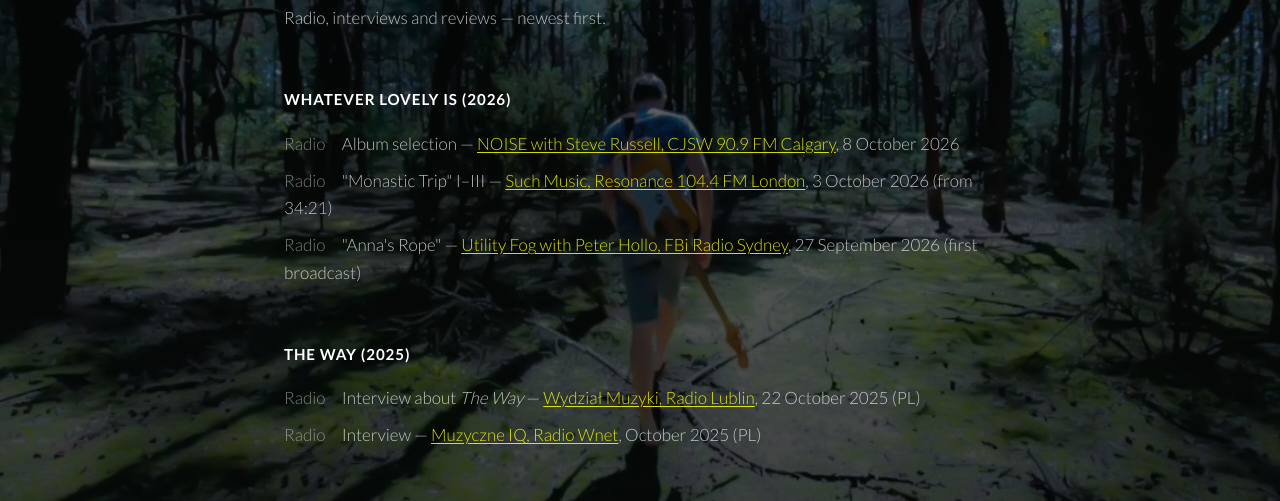
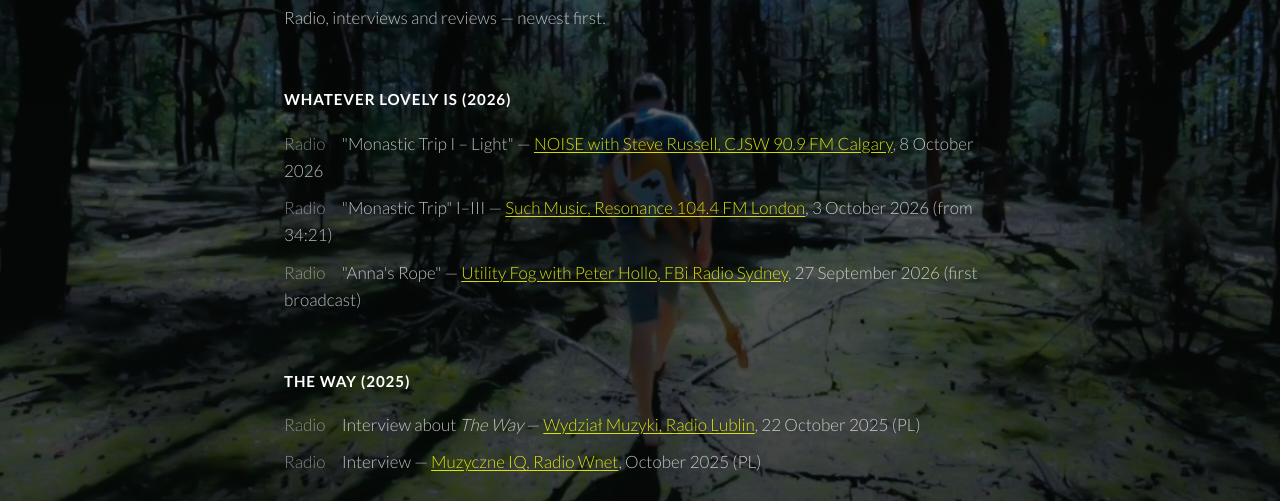
Before and after one commit to kornelpoplawskimusic/kornelpoplawski-com, a plain HTML site: page press/index.html in a window 1280 px wide. Shown: the part 218-719 px from the top of the page. Drawn offline with Linux system fonts and the light colour scheme.

Commit message:
Press: CJSW NOISE track and episode link (8 October 2026)

```diff
--- a/press/index.html
+++ b/press/index.html
@@ -33,7 +33,7 @@
 
   <h2>Whatever Lovely Is (2026)</h2>
   <ul class="credits">
-    <li><span class="yr">Radio</span> Album selection — <a href="https://cjsw.com/program/noise/" target="_blank" rel="noopener">NOISE with Steve Russell, CJSW 90.9 FM Calgary</a>, 8 October 2026</li>
+    <li><span class="yr">Radio</span> "Monastic Trip I – Light" — <a href="https://cjsw.com/program/noise/episode/20261008/" target="_blank" rel="noopener">NOISE with Steve Russell, CJSW 90.9 FM Calgary</a>, 8 October 2026</li>
     <li><span class="yr">Radio</span> "Monastic Trip" I–III — <a href="https://www.mixcloud.com/Resonance/such-music-october-2026/" target="_blank" rel="noopener">Such Music, Resonance 104.4 FM London</a>, 3 October 2026 (from 34:21)</li>
     <li><span class="yr">Radio</span> "Anna's Rope" — <a href="https://www.fbi.radio/programs/utility-fog-with-peter-hollo/episodes/utility-fog-with-peter-hollo-27th-september-2026" target="_blank" rel="noopener">Utility Fog with Peter Hollo, FBi Radio Sydney</a>, 27 September 2026 (first broadcast)</li>
   </ul>
```
